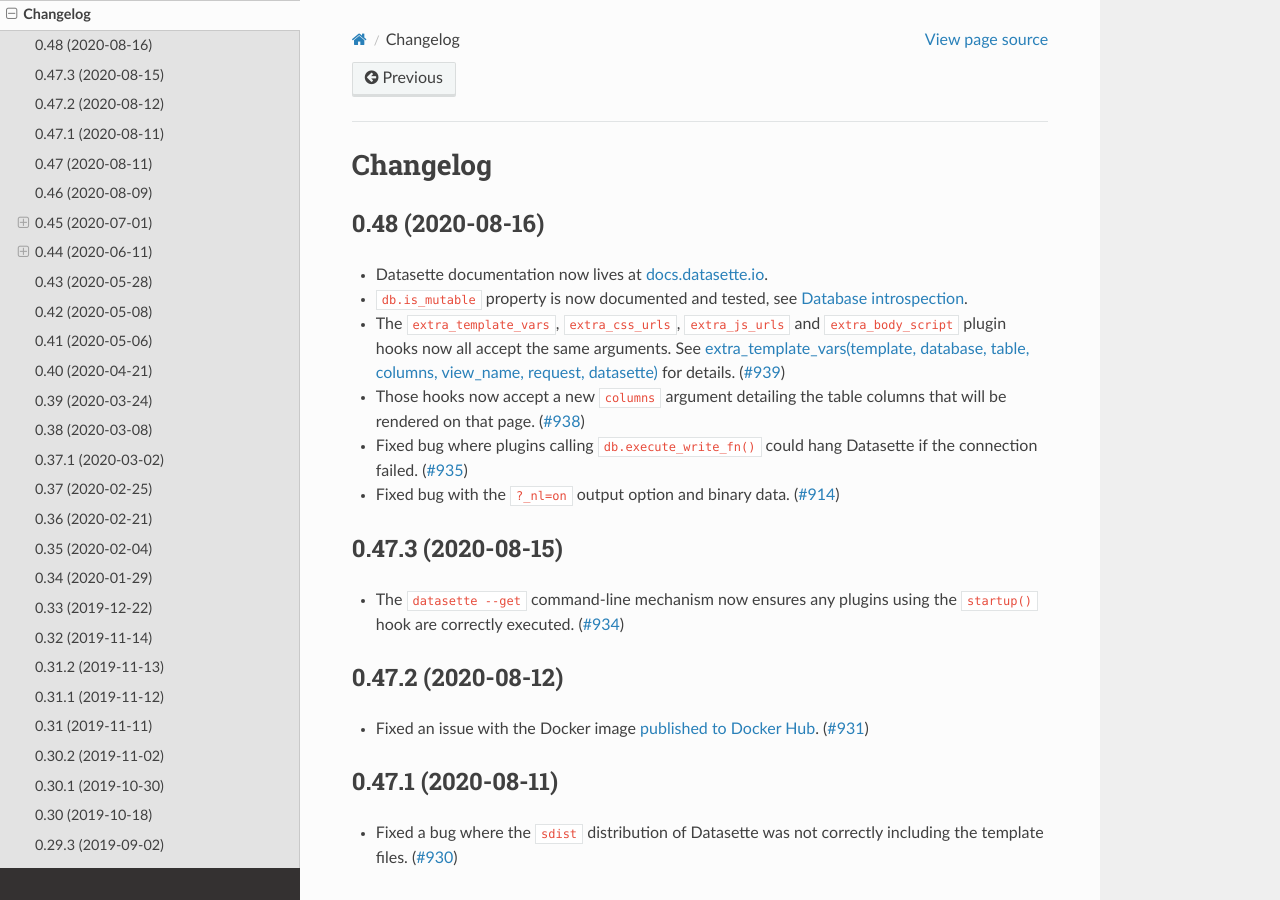
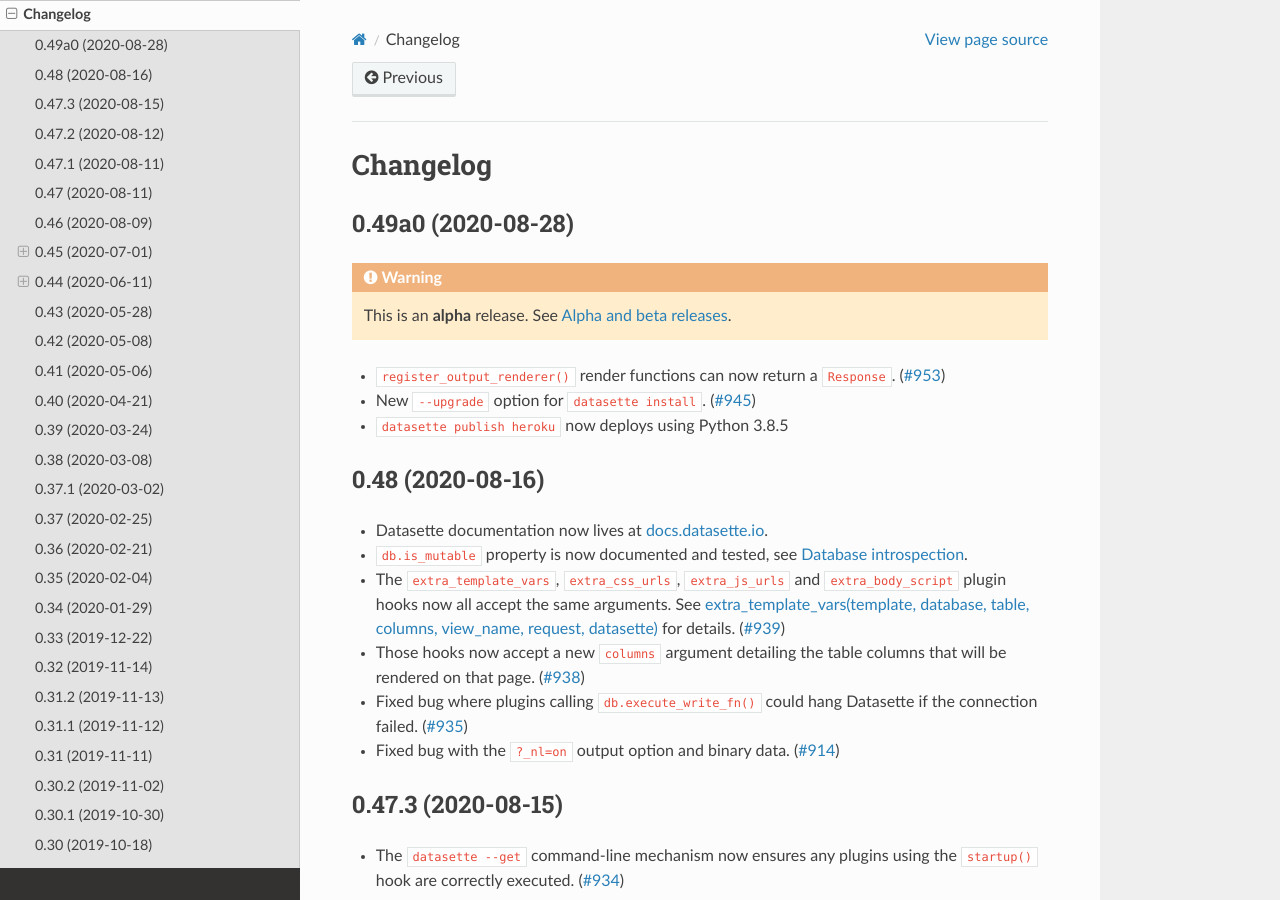
Before and after one commit to simonw/datasette, a Sphinx documentation site: the page built from docs/changelog.rst, in a window 1280 px wide and 900 px high. Built offline with Sphinx 7.4.7 and the Read the Docs theme 2.0.0, drawn with Linux system fonts in a browser that asks for light colours.

Commit message:
Release notes for 0.49a0
Refs #953, #945

```diff
--- a/docs/changelog.rst
+++ b/docs/changelog.rst
@@ -3,6 +3,17 @@
 =========
 Changelog
 =========
+
+.. _v0_49a0:
+
+0.49a0 (2020-08-28)
+-------------------
+
+.. warning:: This is an **alpha** release. See :ref:`contributing_alpha_beta`.
+
+- ``register_output_renderer()`` render functions can now return a ``Response``. (`#953 <https://github.com/simonw/datasette/issues/953>`__)
+- New ``--upgrade`` option for ``datasette install``. (`#945 <https://github.com/simonw/datasette/issues/945>`__)
+- ``datasette publish heroku`` now deploys using Python 3.8.5
 
 .. _v0_48:
 
```
